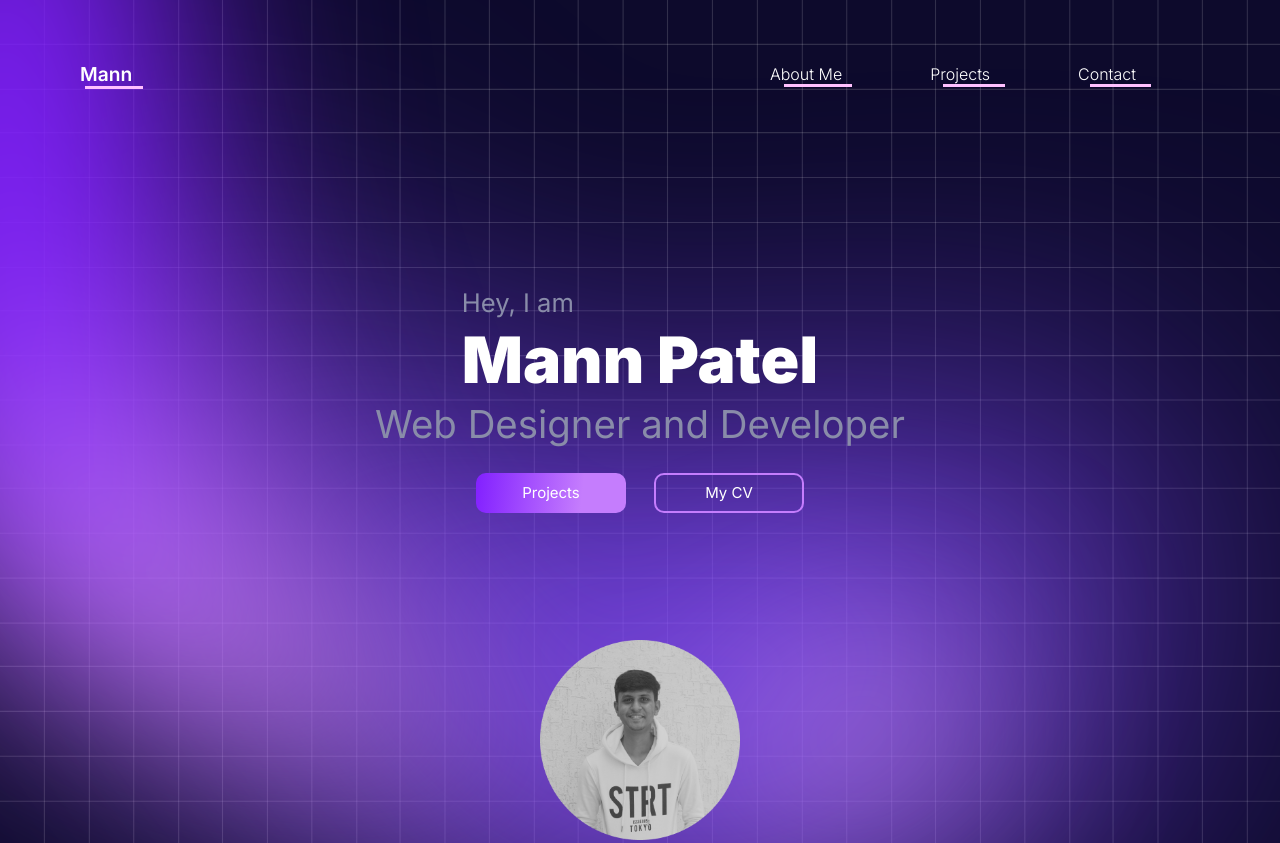
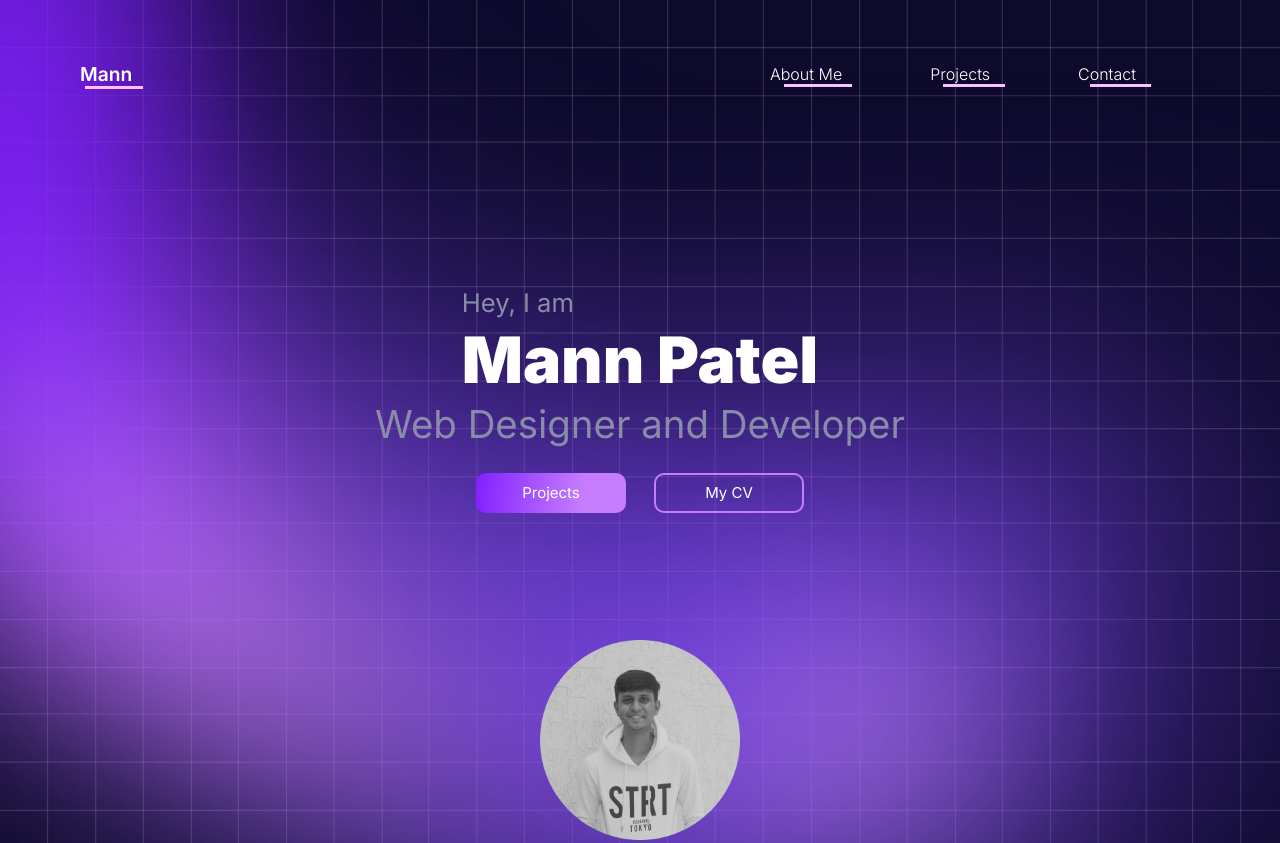
Before and after one commit to MannPatel117/Mann-Portfolio, a plain HTML site: page index.html in a window 1280 px wide. Shown: the top 843 px of the page. Drawn offline with nearby package versions, Linux system fonts and the light colour scheme.

Commit message:
mesh-sizing-fixed

```diff
--- a/css/style.css
+++ b/css/style.css
@@ -206,7 +206,7 @@ section:nth-child(7)
 .wrap-mesh{
     position: absolute;
     width: 100%;
-    height: 560vh;
+    height: 600vh;
     top: 0;
     left: 0;
     z-index: -1;
```
